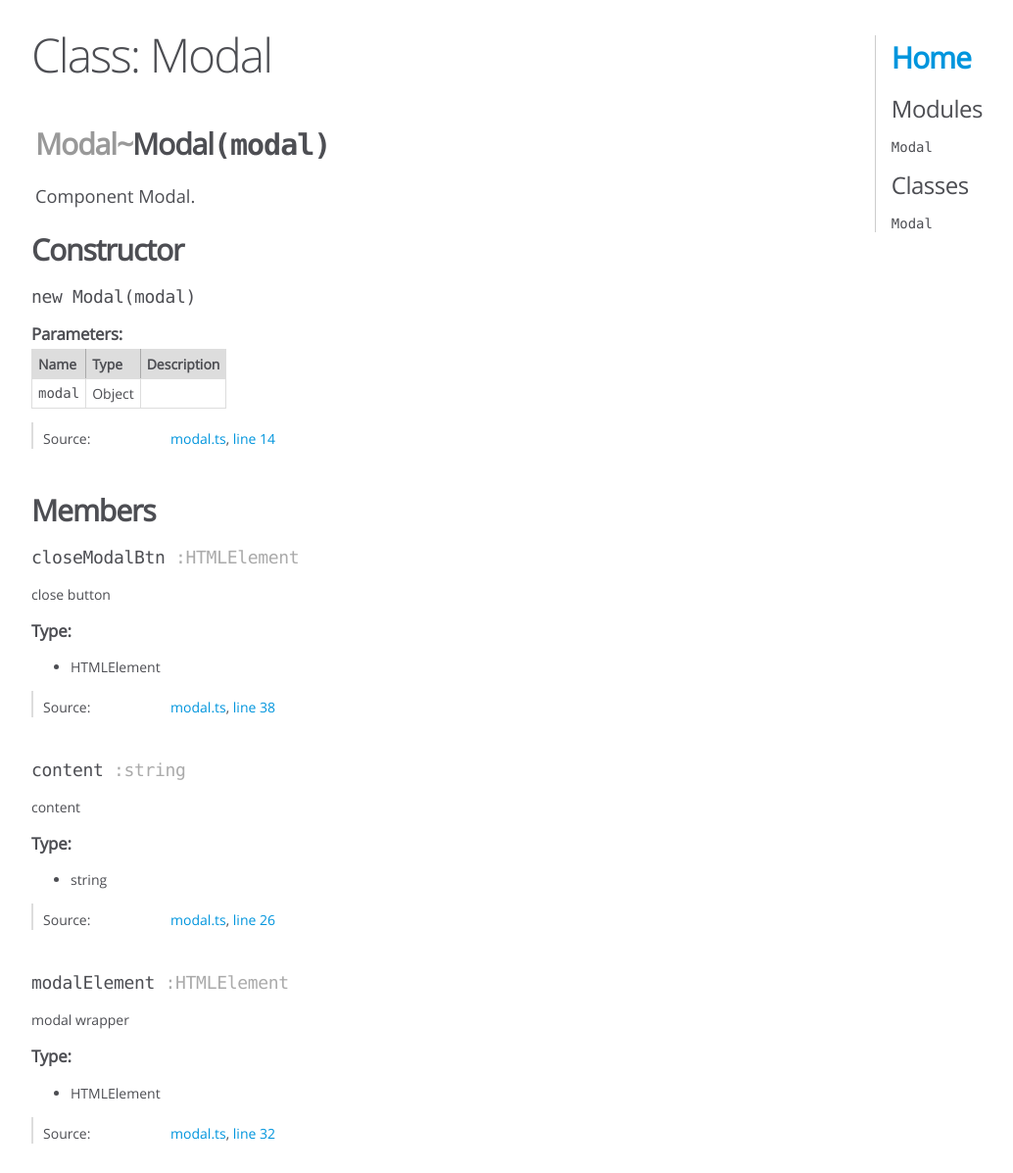
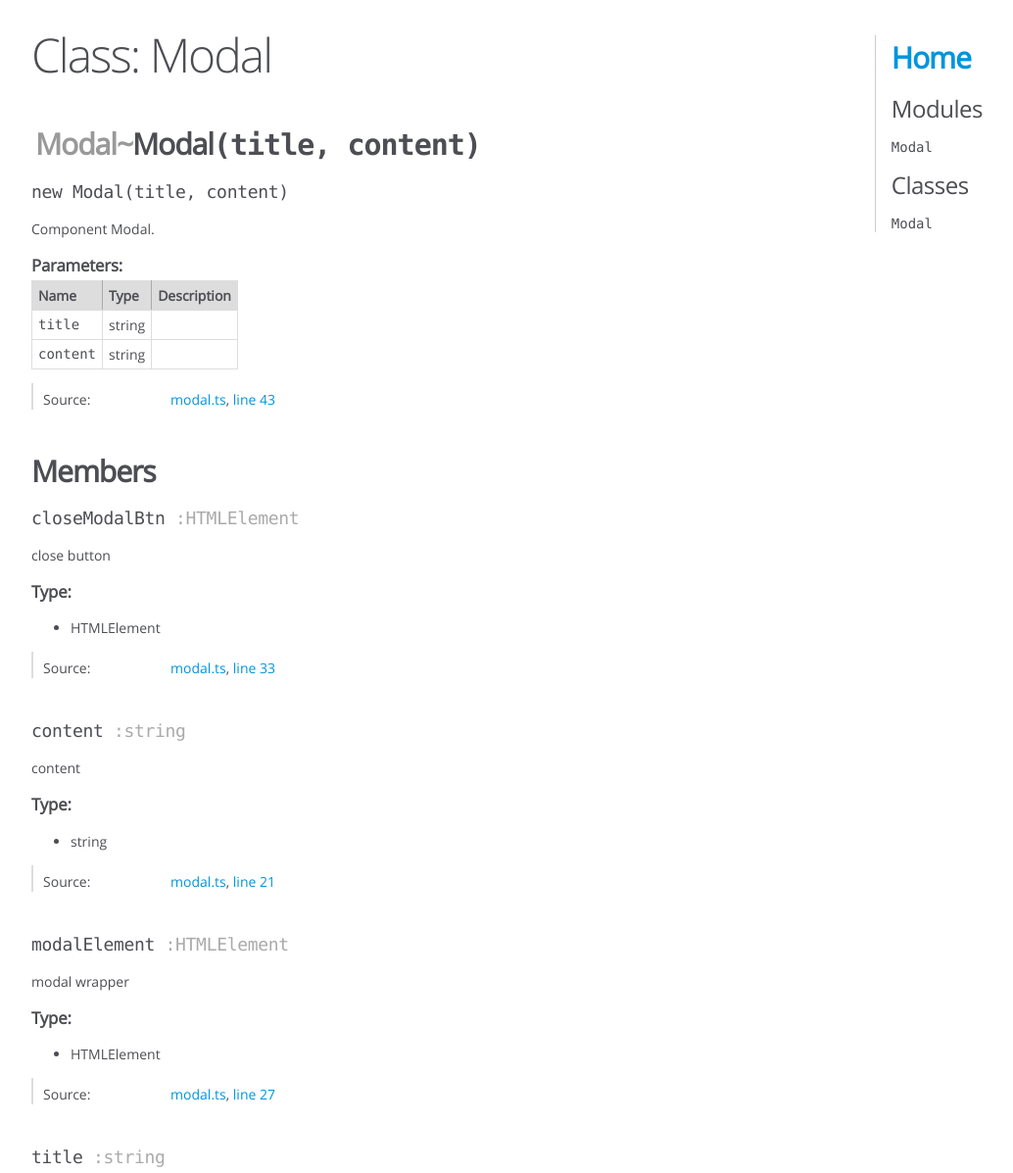
Before and after one commit to Nurzhan173/nurzhan-package, a website: page docs/module-Modal-Modal.html in a window 1280 px wide. Shown: the top 1197 px of the page at 98% size, without its empty margins (0-1034 px from the left). Drawn offline with Linux system fonts and the light colour scheme.

Commit message:
updated docs

```diff
--- a/docs/module-Modal-Modal.html
+++ b/docs/module-Modal-Modal.html
@@ -29,9 +29,7 @@
 <header>
 
         <h2><span class="attribs"><span class="type-signature"></span></span>
-            <span class="ancestors"><a href="module-Modal.html">Modal</a>~</span>Modal<span class="signature">(modal)</span><span class="type-signature"></span></h2>
-
-            <div class="class-description"><p>Component Modal.</p></div>
+            <span class="ancestors"><a href="module-Modal.html">Modal</a>~</span>Modal<span class="signature">(title, content)</span><span class="type-signature"></span></h2>
 
 
 </header>
@@ -42,16 +40,18 @@
 
 
 
-    <h2>Constructor</h2>
 
 
-
-    <h4 class="name" id="Modal"><span class="type-signature"></span>new Modal<span class="signature">(modal)</span><span class="type-signature"></span></h4>
+    <h4 class="name" id="Modal"><span class="type-signature"></span>new Modal<span class="signature">(title, content)</span><span class="type-signature"></span></h4>
 
 
 
 
 
+
+<div class="description">
+    <p>Component Modal.</p>
+</div>
 
 
 
@@ -86,13 +86,36 @@
 
         <tr>
 
-                <td class="name"><code>modal</code></td>
+                <td class="name"><code>title</code></td>
 
 
             <td class="type">
 
 
-<span class="param-type">Object</span>
+<span class="param-type">string</span>
+
+
+
+            </td>
+
+
+
+
+
+            <td class="description last"></td>
+        </tr>
+
+
+
+        <tr>
+
+                <td class="name"><code>content</code></td>
+
+
+            <td class="type">
+
+
+<span class="param-type">string</span>
 
 
 
@@ -143,7 +166,7 @@
 
     <dt class="tag-source">Source:</dt>
     <dd class="tag-source"><ul class="dummy"><li>
-        <a href="modal.ts.html">modal.ts</a>, <a href="modal.ts.html#line14">line 14</a>
+        <a href="modal.ts.html">modal.ts</a>, <a href="modal.ts.html#line43">line 43</a>
     </li></ul></dd>
 
 
@@ -247,7 +270,7 @@
 
     <dt class="tag-source">Source:</dt>
     <dd class="tag-source"><ul class="dummy"><li>
-        <a href="modal.ts.html">modal.ts</a>, <a href="modal.ts.html#line38">line 38</a>
+        <a href="modal.ts.html">modal.ts</a>, <a href="modal.ts.html#line33">line 33</a>
     </li></ul></dd>
 
 
@@ -319,7 +342,7 @@
 
     <dt class="tag-source">Source:</dt>
     <dd class="tag-source"><ul class="dummy"><li>
-        <a href="modal.ts.html">modal.ts</a>, <a href="modal.ts.html#line26">line 26</a>
+        <a href="modal.ts.html">modal.ts</a>, <a href="modal.ts.html#line21">line 21</a>
     </li></ul></dd>
 
 
@@ -391,7 +414,7 @@
 
     <dt class="tag-source">Source:</dt>
     <dd class="tag-source"><ul class="dummy"><li>
-        <a href="modal.ts.html">modal.ts</a>, <a href="modal.ts.html#line32">line 32</a>
+        <a href="modal.ts.html">modal.ts</a>, <a href="modal.ts.html#line27">line 27</a>
     </li></ul></dd>
 
 
@@ -463,7 +486,7 @@
 
     <dt class="tag-source">Source:</dt>
     <dd class="tag-source"><ul class="dummy"><li>
-        <a href="modal.ts.html">modal.ts</a>, <a href="modal.ts.html#line20">line 20</a>
+        <a href="modal.ts.html">modal.ts</a>, <a href="modal.ts.html#line15">line 15</a>
     </li></ul></dd>
 
 
@@ -503,7 +526,7 @@
 <br class="clear">
 
 <footer>
-    Documentation generated by <a href="https://github.com/jsdoc/jsdoc">JSDoc 4.0.2</a> on Fri Sep 22 2023 19:16:11 GMT+0600 (East Kazakhstan Time)
+    Documentation generated by <a href="https://github.com/jsdoc/jsdoc">JSDoc 4.0.2</a> on Sun Sep 24 2023 13:45:22 GMT+0600 (East Kazakhstan Time)
 </footer>
 
 <script> prettyPrint(); </script>
```
Also changed, not shown: components/Modal/modal.ts (+7 -5 lines), docs/index.html (+1 -1 lines), docs/modal.ts.html (+8 -6 lines), docs/module-Modal.html (+1 -1 lines).
